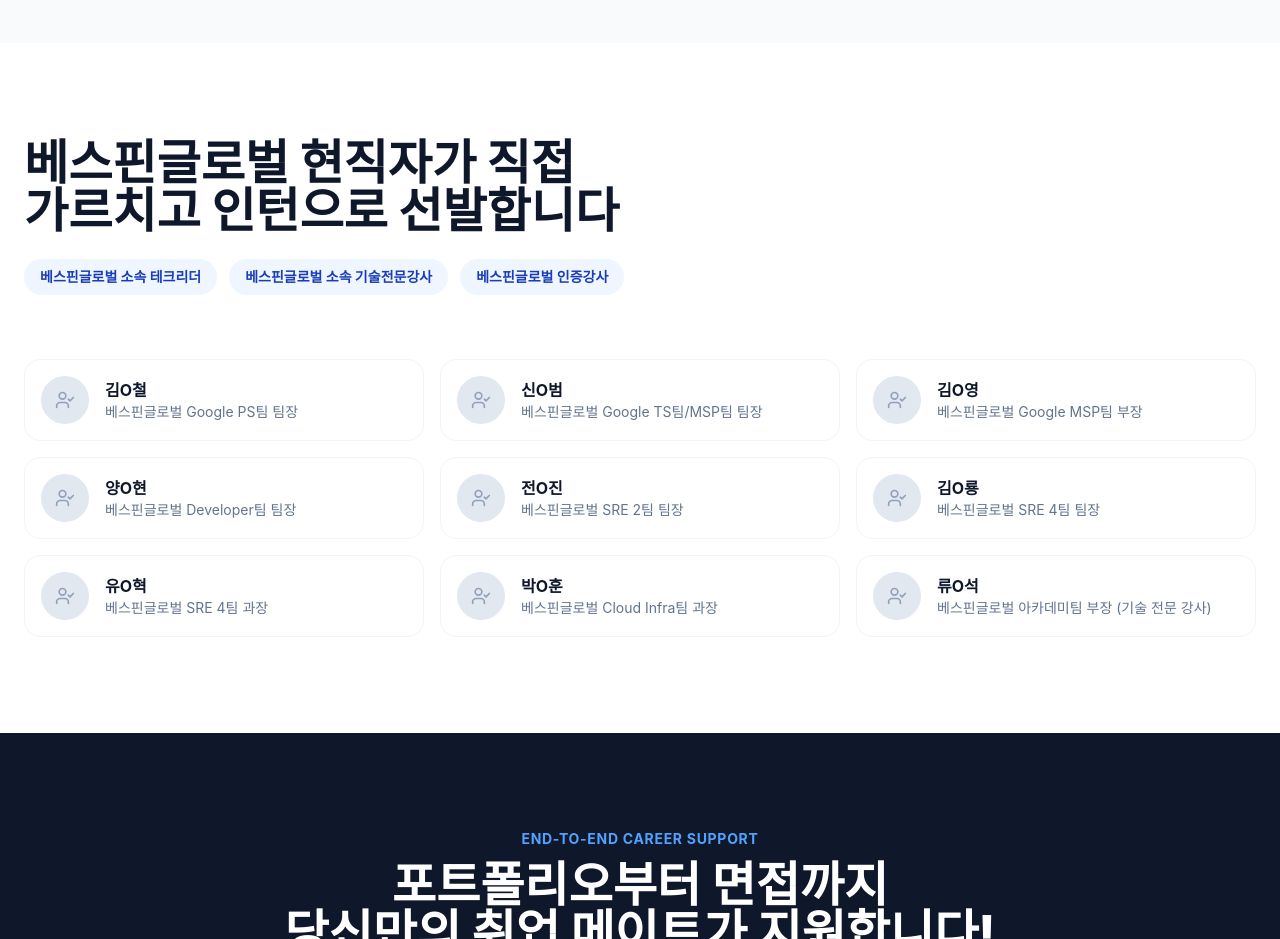
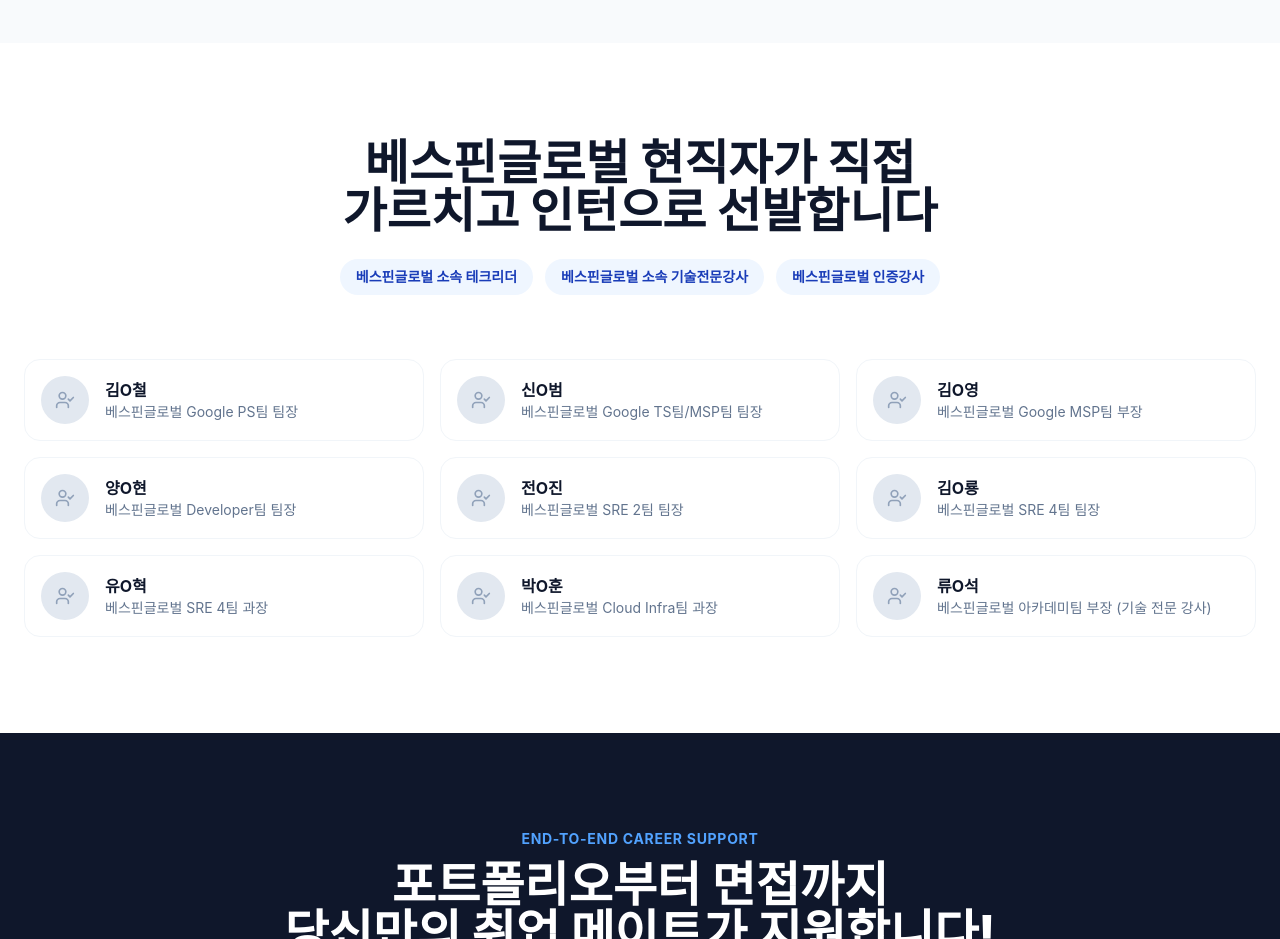
Before and after one commit to dvdkkk/multicloud-bespin-bit-ms, a React (Vite) app: page / in a window 1280 px wide. Shown: the part 8380-9319 px from the top of the page. Built offline with nearby package versions, Linux system fonts and the light colour scheme; a web font is replaced by a local one.

Commit message:
feat: Adjust scroll offset and instructor section layout
The scroll offset for the contact form on mobile devices has been increased to improve visibility. The layout of the instructor section has been updated for better centering and responsiveness.

```diff
--- a/src/App.tsx
+++ b/src/App.tsx
@@ -38,7 +38,7 @@
     const el = document.getElementById(id);
     if (el) {
       const isMobile = window.innerWidth < 768;
-      const offset = (isMobile && id === 'contact-form') ? -160 : 80;
+      const offset = (isMobile && id === 'contact-form') ? -400 : 80;
       const y = el.getBoundingClientRect().top + window.scrollY - offset;
       window.scrollTo({ top: y, behavior: 'smooth' });
     }
@@ -558,14 +558,12 @@
       {/* Instructors */}
       <section id="instructors" className="py-24 px-6">
         <FadeIn className="max-w-7xl mx-auto">
-          <div className="flex flex-col md:flex-row justify-between items-end mb-16 gap-8">
-            <div>
-              <h2 className="text-3xl md:text-5xl font-extrabold mb-6">베스핀글로벌 현직자가 직접<br/>가르치고 인턴으로 선발합니다</h2>
-              <div className="flex flex-wrap gap-3">
-                <span className="px-4 py-2 bg-blue-50 text-blue-800 rounded-full text-sm font-bold">베스핀글로벌 소속 테크리더</span>
-                <span className="px-4 py-2 bg-blue-50 text-blue-800 rounded-full text-sm font-bold">베스핀글로벌 소속 기술전문강사</span>
-                <span className="px-4 py-2 bg-blue-50 text-blue-800 rounded-full text-sm font-bold">베스핀글로벌 인증강사</span>
-              </div>
+          <div className="text-center mb-16">
+            <h2 className="text-3xl md:text-5xl font-extrabold mb-6">베스핀글로벌 현직자가 직접<br/>가르치고 인턴으로 선발합니다</h2>
+            <div className="flex flex-wrap justify-center gap-3">
+              <span className="px-4 py-2 bg-blue-50 text-blue-800 rounded-full text-sm font-bold">베스핀글로벌 소속 테크리더</span>
+              <span className="px-4 py-2 bg-blue-50 text-blue-800 rounded-full text-sm font-bold">베스핀글로벌 소속 기술전문강사</span>
+              <span className="px-4 py-2 bg-blue-50 text-blue-800 rounded-full text-sm font-bold">베스핀글로벌 인증강사</span>
             </div>
           </div>
 
```
